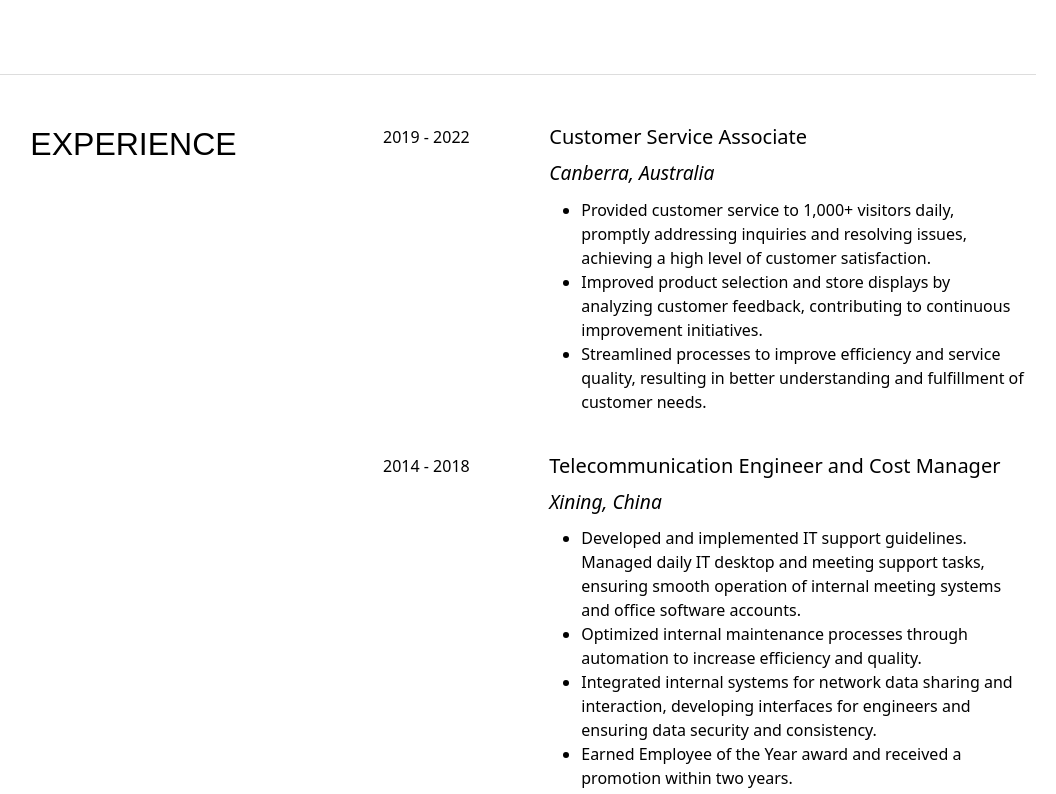
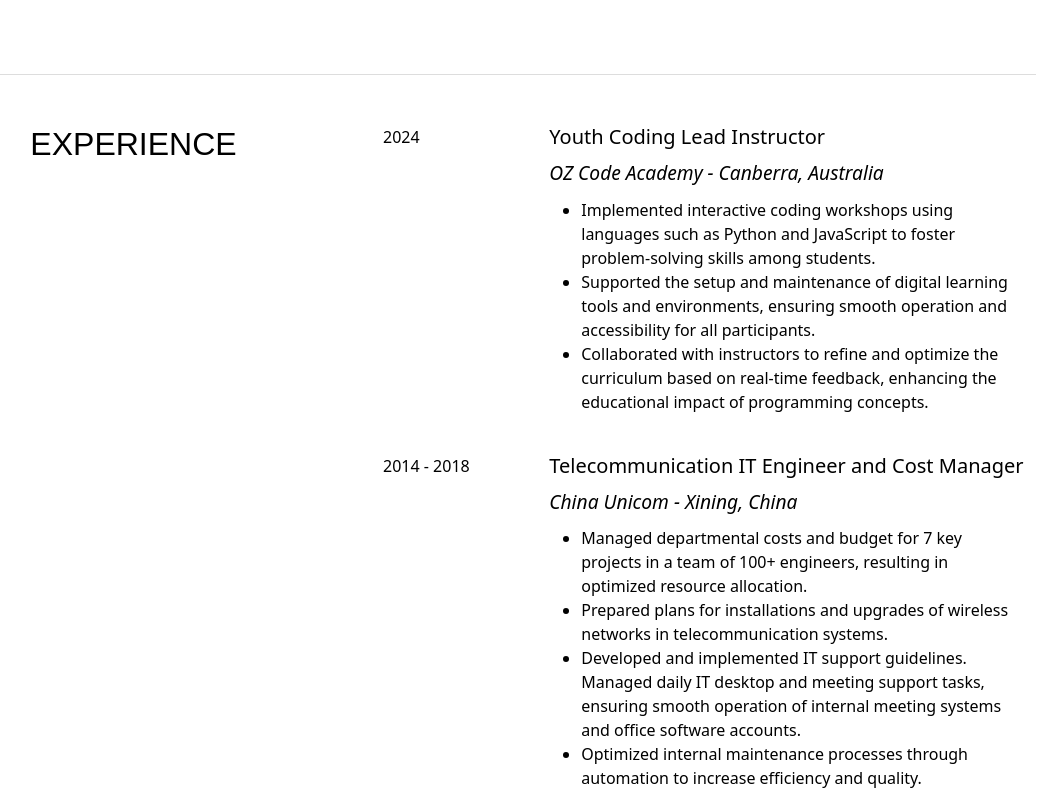
Before and after one commit to Xiaoting-Ma/My-Portfolio, a React (Create React App) app: page / in a window 1280 px wide. Shown: the part 3340-4134 px from the top of the page, without its empty margins (174-1230 px from the left). Built offline with nearby package versions, Linux system fonts and the light colour scheme.

Commit message:
Updated Latest Experience

```diff
--- a/src/components/Experiences.js
+++ b/src/components/Experiences.js
@@ -5,16 +5,22 @@ import '../index.css';
 const Experiences = () => {
   const experiences = [
     {
-      dateRange: "2019 - 2022",
-      title: "Customer Service Associate",
-      subtitle: "Canberra, Australia",
-      description: ["Provided customer service to 1,000+ visitors daily, promptly addressing inquiries and resolving issues, achieving a high level of customer satisfaction. ", "Improved product selection and store displays by analyzing customer feedback, contributing to continuous improvement initiatives. ", "Streamlined processes to improve efficiency and service quality, resulting in better understanding and fulfillment of customer needs."]
+      dateRange: "2024",
+      title: "Youth Coding Lead Instructor",
+      subtitle: "OZ Code Academy - Canberra, Australia",
+      description: ["Implemented interactive coding workshops using languages such as Python and JavaScript to foster problem-solving skills among students. ", "Supported the setup and maintenance of digital learning tools and environments, ensuring smooth operation and accessibility for all participants. ", "Collaborated with instructors to refine and optimize the curriculum based on real-time feedback, enhancing the educational impact of programming concepts."]
     },
     {
       dateRange: "2014 - 2018",
-      title: "Telecommunication Engineer and Cost Manager",
-      subtitle: "Xining, China",
-      description: ["Developed and implemented IT support guidelines. Managed daily IT desktop and meeting support tasks, ensuring smooth operation of internal meeting systems and office software accounts. ", "Optimized internal maintenance processes through automation to increase efficiency and quality. ", "Integrated internal systems for network data sharing and interaction, developing interfaces for engineers and ensuring data security and consistency. ", "Earned Employee of the Year award and received a promotion within two years. "]
+      title: "Telecommunication IT Engineer and Cost Manager",
+      subtitle: "China Unicom - Xining, China",
+      description: ["Managed departmental costs and budget for 7 key projects in a team of 100+ engineers, resulting in optimized resource allocation.", "Prepared plans for installations and upgrades of wireless networks in telecommunication systems.", "Developed and implemented IT support guidelines. Managed daily IT desktop and meeting support tasks, ensuring smooth operation of internal meeting systems and office software accounts. ", "Optimized internal maintenance processes through automation to increase efficiency and quality. ", "Integrated internal systems for network data sharing, developing interfaces for engineers and ensuring data security and consistency. ", "Earned Employee of the Year award and received a promotion within two years. "]
+    },
+    {
+      dateRange: "2019 - 2022",
+      title: "Customer Service Associate",
+      subtitle: "Retail Store - Canberra, Australia",
+      description: ["Provided customer service to 1,000+ visitors daily, promptly addressing inquiries and resolving issues, achieving a high level of customer satisfaction. ", "Improved product selection and store displays by analyzing customer feedback, contributing to continuous improvement initiatives. ", "Streamlined processes to improve efficiency and service quality, resulting in better understanding and fulfillment of customer needs."]
     }
   ];
 
```
